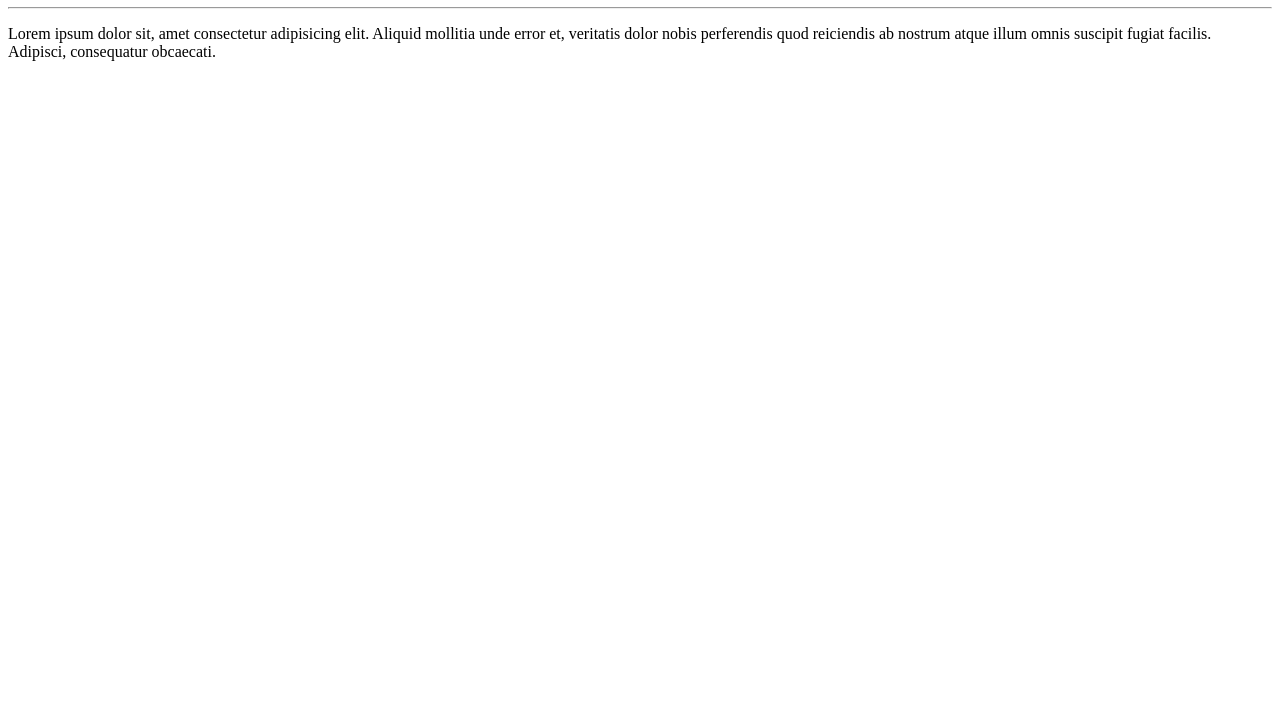
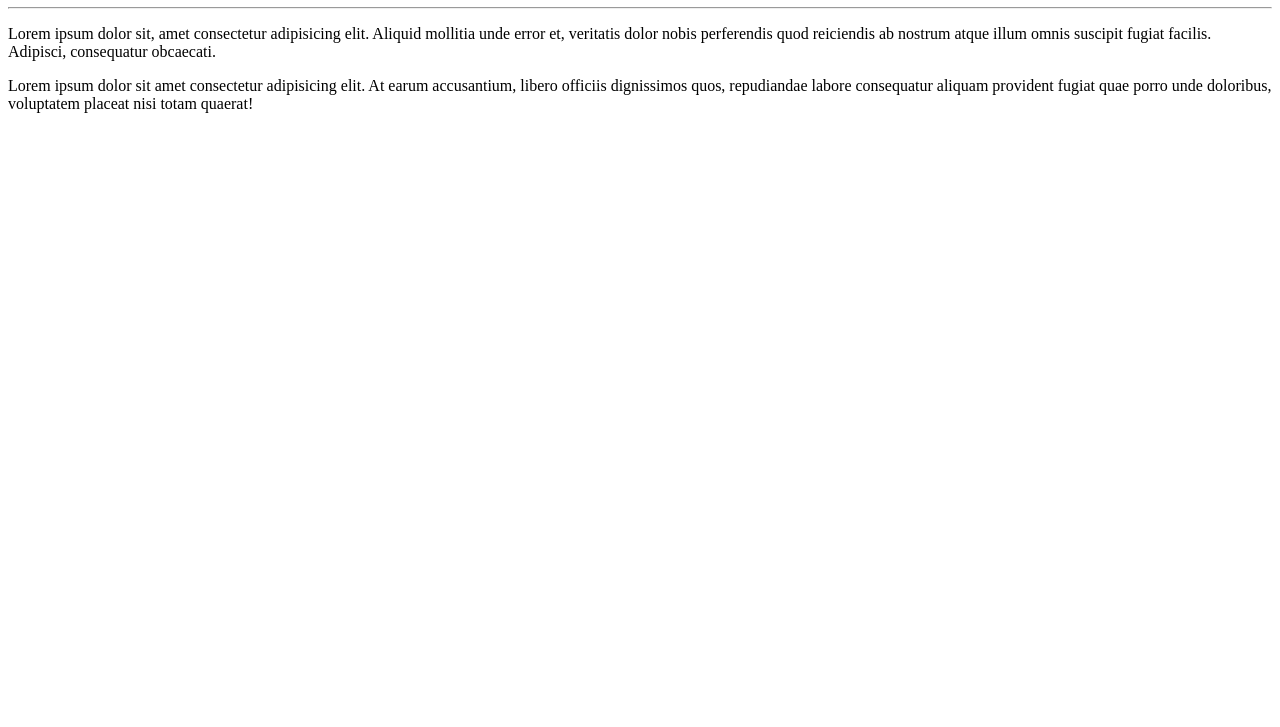
Before and after one commit to Patrick-jose93/Ola-mundo-, a plain HTML site: page site-exemplo/index.html in a window 1280 px wide. Shown: the part 73-800 px from the top of the page. Drawn offline with Linux system fonts and the light colour scheme.

Commit message:
adicionei um parageafo

```diff
--- a/site-exemplo/index.html
+++ b/site-exemplo/index.html
@@ -9,5 +9,6 @@
     <h1>olá, mundo!</h1>
     <hr>
     <p>Lorem ipsum dolor sit, amet consectetur adipisicing elit. Aliquid mollitia unde error et, veritatis dolor nobis perferendis quod reiciendis ab nostrum atque illum omnis suscipit fugiat facilis. Adipisci, consequatur obcaecati.</p>
+    <p>Lorem ipsum dolor sit amet consectetur adipisicing elit. At earum accusantium, libero officiis dignissimos quos, repudiandae labore consequatur aliquam provident fugiat quae porro unde doloribus, voluptatem placeat nisi totam quaerat!</p>
 </body>
 </html>
```
